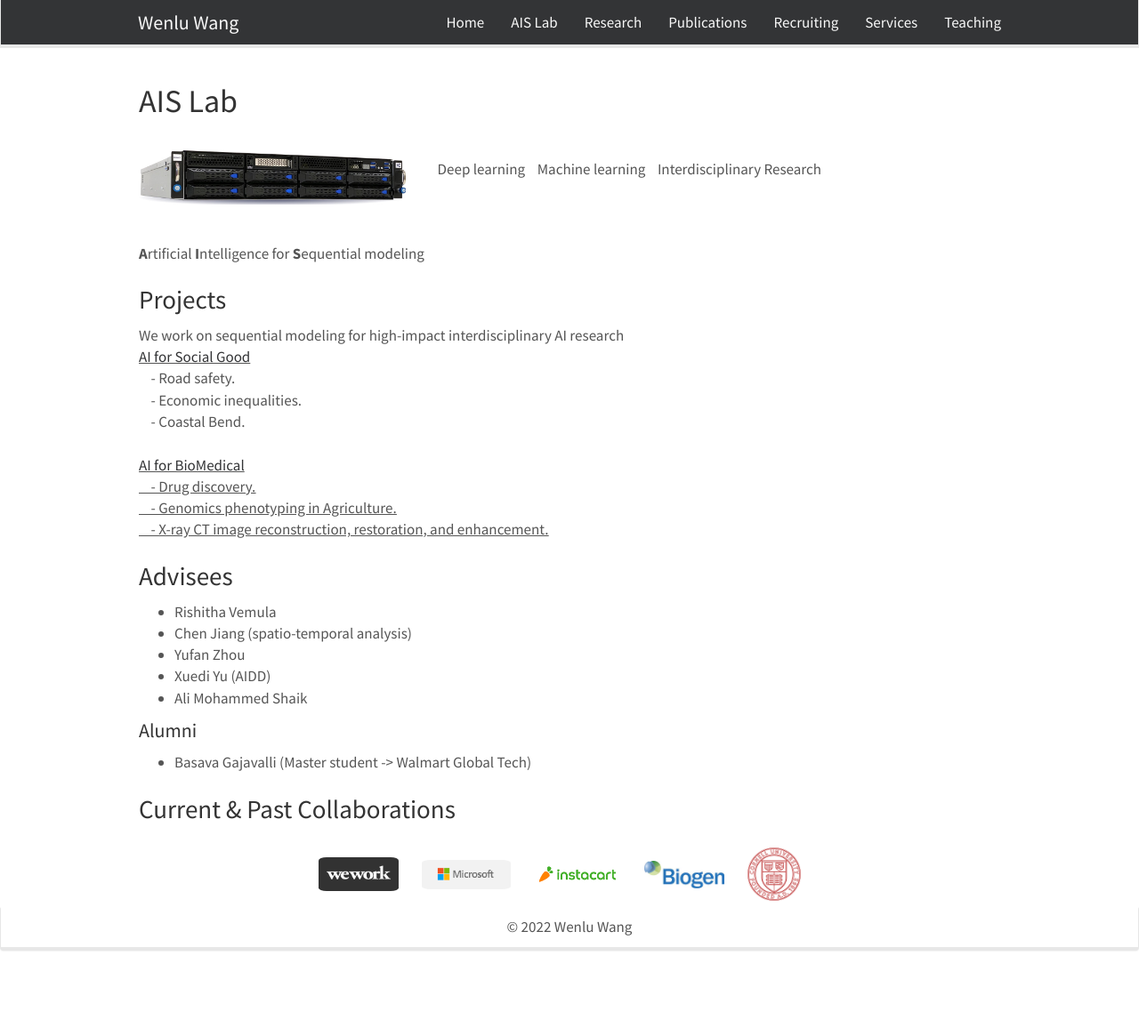
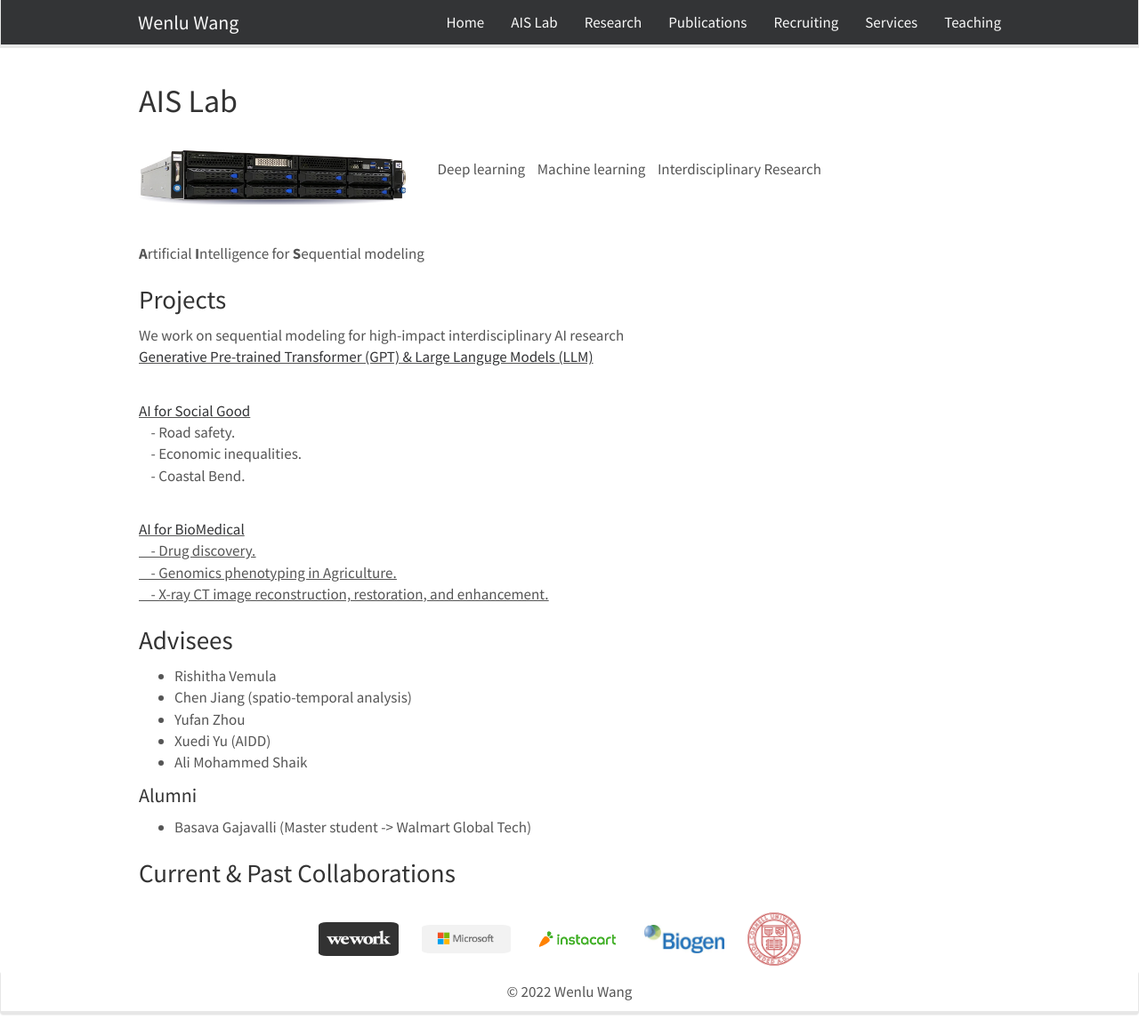
Before and after one commit to WENLU-W/WENLU-W.github.io, a Jekyll site: the page built from docs/_pages/team.md, in a window 1280 px wide and 1165 px high. Shown: the whole window at 89% size. Built offline with Jekyll 4.4.1, drawn with Linux system fonts in a browser that asks for light colours; nearby versions of some CDN libraries.

Commit message:
Update team.md

```diff
--- a/docs/_pages/team.md
+++ b/docs/_pages/team.md
@@ -39,14 +39,18 @@
 -->
 
 We work on sequential modeling for high-impact interdisciplinary AI research
+<br><ins>[Generative Pre-trained Transformer (GPT) & Large Languge Models (LLM)](https://wenlu-w.github.io/project/2022/01/01/llm.html)</ins><br>
+
 <br><ins>[AI for Social Good](https://wenlu-w.github.io/project/2021/09/01/social.html)</ins><br>
 &nbsp;&nbsp;&nbsp; - Road safety. <br>
 &nbsp;&nbsp;&nbsp; - Economic inequalities. <br>
 &nbsp;&nbsp;&nbsp; - Coastal Bend. <br>
+
 <br><ins>[AI for BioMedical](https://wenlu-w.github.io/project/2021/09/01/biomedical.html)<ins><br>
 &nbsp;&nbsp;&nbsp; - Drug discovery. <br>
 &nbsp;&nbsp;&nbsp; - Genomics phenotyping in Agriculture. <br>
 &nbsp;&nbsp;&nbsp; - X-ray CT image reconstruction, restoration, and enhancement. <br>
+
 
 
 ### Advisees
```
